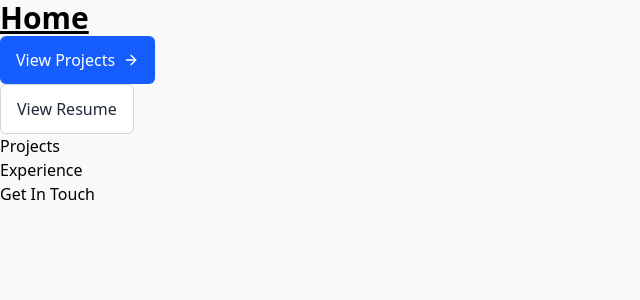
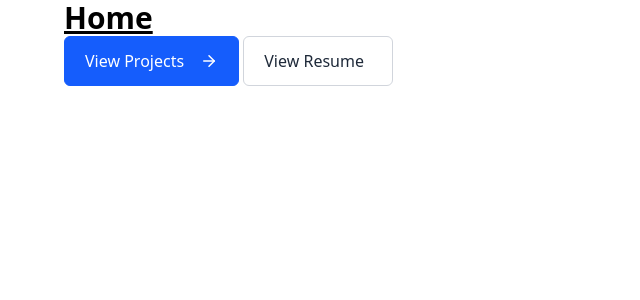
Before and after one commit to gabrielg2020/portfolio, a Svelte app in the folder frontend/: page / in a window 1280 px wide. Shown: the top 300 px of the page, without its empty margins (0-640 px from the left). Built offline with nearby package versions, Linux system fonts and the light colour scheme.

Commit message:
feat(frontend): update button componet to be more flexible
Signed-off-by: Gabriel Guimaraes <80750139+gabrielg2020@users.noreply.github.com>

```diff
--- a/frontend/src/App.svelte
+++ b/frontend/src/App.svelte
@@ -3,11 +3,13 @@
   import Experiences from "./pages/Experience.svelte";
   import Home from "./pages/Home.svelte";
   import Projects from "./pages/Projects.svelte";
+  import NavBar from "./components/NavBar.svelte";
 </script>
 
-<div class="bg-off-white min-h-screen">
+<div class="min-h-[10000px] mr-16 ml-16">
+  <!-- <NavBar /> -->
   <Home />
-  <Projects />
+  <!-- <Projects />
   <Experiences />
-  <Contact />
+  <Contact /> -->
 </div>
--- a/frontend/src/components/Button.svelte
+++ b/frontend/src/components/Button.svelte
@@ -1,38 +1,83 @@
 <script lang="ts">
   import { ArrowRight } from "@lucide/svelte";
 
+  // Props with improved typing
   export let text: string = "Button";
-  export let variant: string = "primary";
+  export let variant: "primary" | "outline" =
+    "primary";
+  export let size: "sm" | "md" | "lg" = "md";
+  export let icon: typeof ArrowRight | null = null;
+  export let href: string | null = null;
+
+  // Element to be rendered (button or anchor)
+  const element = href ? "a" : "button";
+
+  // Internal state
   let isHovered = false;
 
-  const getVariantStyles = () => {
-    switch (variant) {
-      case "primary":
-        return "bg-blue-600 text-white hover:bg-blue-700";
-      case "blank":
-        return "bg-white text-gray-800 border border-gray-300 hover:bg-gray-50";
-    }
+  // Size styles mapping
+  const sizeStyles = {
+    sm: "text-xs py-2 px-3",
+    md: "text-sm py-2.5 px-4",
+    lg: "text-base py-3 px-5",
   };
 
-  const getTextStyles = () => {
-    switch (variant) {
-      case "primary":
-        return "pl-4";
-      case "blank":
-        return "px-4";
-    }
+  const variantStyles = {
+    primary:
+      "bg-blue-600 text-white border border-blue-600 hover:bg-blue-700 hover:border-blue-700 focus:ring-2 focus:ring-blue-500 focus:ring-offset-2",
+    outline:
+      "bg-transparent text-gray-800 border border-gray-300 hover:bg-gray-50 focus:ring-2 focus:ring-gray-500 focus:ring-offset-2"
   };
+
+  // Combined classes
+  $: classes = `
+    ${variantStyles[variant]}
+    ${sizeStyles[size]}
+    rounded-md font-medium transition-all duration-200
+    inline-flex items-center justify-center gap-2
+    focus:outline-none
+  `;
+
+  function handleHover(isHovering: boolean) {
+    isHovered = isHovering;
+  }
+
+  // Determine if we should show the arrow icon
+  $: showArrow = variant === "primary" && !icon;
 </script>
 
-<button
-  class="rounded-md flex items-center justify-center gap-2 font-medium transition-all duration-200 {getVariantStyles()}"
-  on:mouseenter={() => (isHovered = true)}
-  on:mouseleave={() => (isHovered = false)}
+<!-- svelte-ignore a11y-missing-attribute -->
+<svelte:element
+  this={element}
+  {href}
+  class={classes}
+  on:click
+  on:mouseenter={() => handleHover(true)}
+  on:mouseleave={() => handleHover(false)}
+  on:focus
+  on:blur
+  {...$$restProps}
 >
-  <span class="text-base font-medium py-3 {getTextStyles()}">{text}</span>
-  {#if variant == "primary"}
-    <span class="pr-4 {isHovered ? "translate-x-1" : "translate-x-0"} transition-transform duration-200"
-      ><ArrowRight size="16" /></span
+  <!-- Button text -->
+  <span>{text}</span>
+
+  <!-- Right icon slot -->
+
+  <span class="inline-flex">
+    <svelte:component
+      this={icon}
+      size={size === "sm" ? 14 : size === "md" ? 16 : 18}
+    />
+  </span>
+
+  <!-- Arrow icon for primary buttons without custom icon -->
+  {#if showArrow}
+    <span
+      class="inline-flex {isHovered
+        ? 'translate-x-0.5'
+        : 'translate-x-0'} transition-transform duration-200"
     >
+      <ArrowRight size={size === "sm" ? 14 : size === "md" ? 16 : 18} />
+    </span>
   {/if}
-</button>
+</svelte:element>
--- a/frontend/src/pages/Home.svelte
+++ b/frontend/src/pages/Home.svelte
@@ -6,6 +6,6 @@
   <h1 class="text-3xl font-bold underline font-sans">
     Home
   </h1>
-  <Button text="View Projects" variant="primary"/>
-  <Button text="View Resume" variant="blank"/>
+  <Button text="View Projects" variant="primary" size="lg" href="#projects"/>
+  <Button text="View Resume" variant="outline"size="lg"/>
 </div>
```
